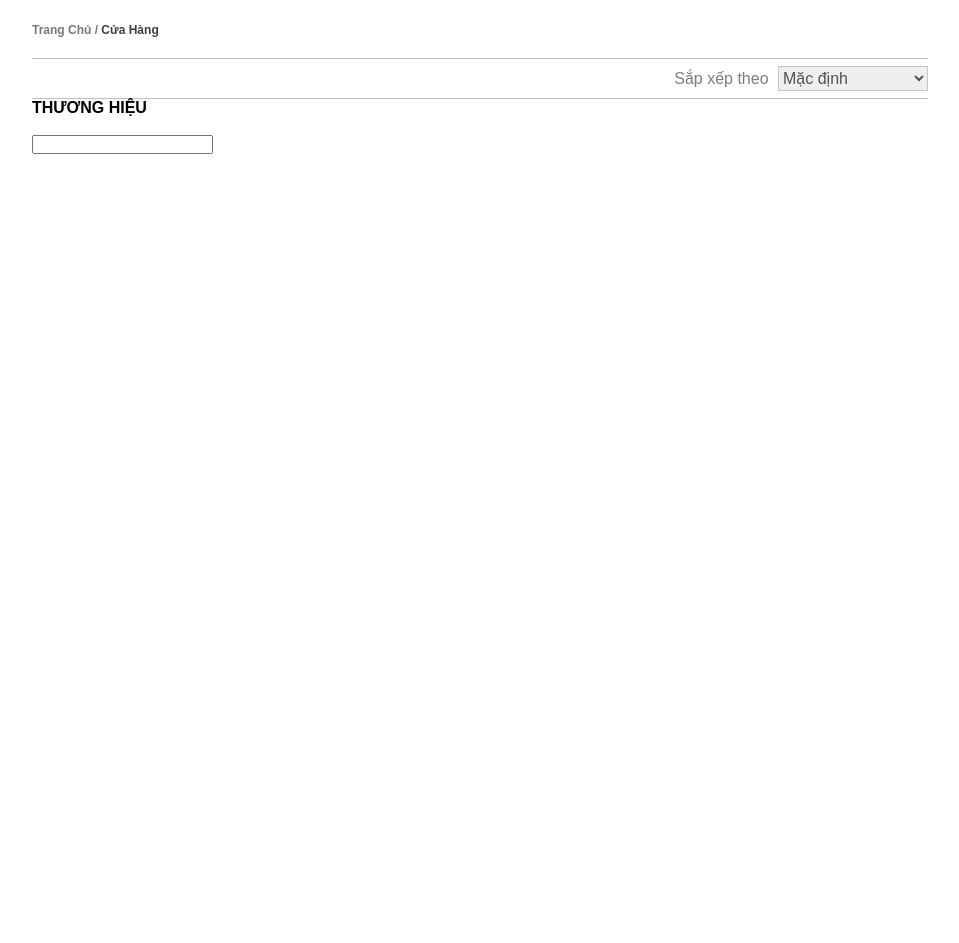
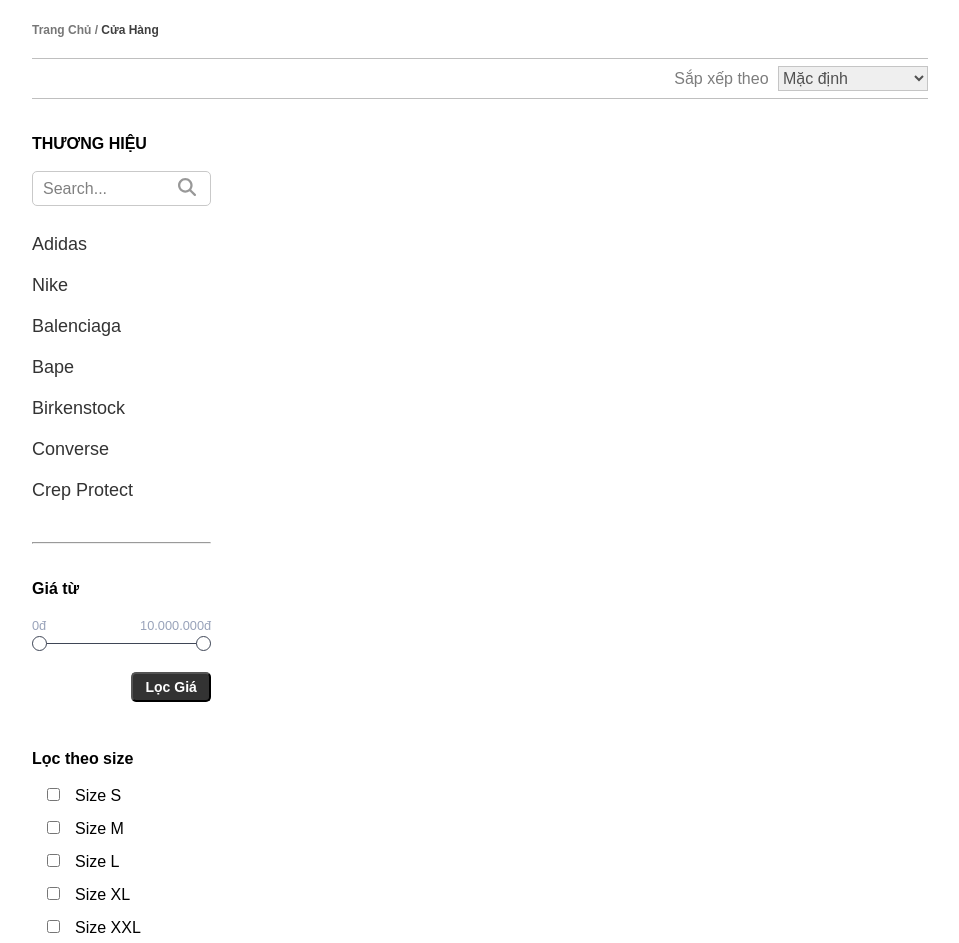
Before and after one commit to HSondev74/website-ban-giay, a PHP site: page /BanGiay/pages/Store.html in a window 1280 px wide. Shown: the whole page, without its empty margins (160-1119 px from the left). Before the commit the page ends 154 px from the top, so only its background shows below. Run offline with PHP 8.4, Linux system fonts and the light colour scheme.

Commit message:
sap xong store

```diff
--- a/css/Store.css
+++ b/css/Store.css
@@ -35,3 +35,256 @@
     /* background-color: rgb(14, 202, 202); */
     width: 80%;
 }
+
+.search-prd {
+    --input-line: #cccccc;
+    --input-text-color: #808080;
+    --input-text-hover-color: transparent;
+    --input-border-color: #c9c9c9;
+    --input-border-hover-color: #999999;
+    --input-bg-color: #ffffff;
+    --search-max-width: 250px;
+    --search-min-width: 150px;
+    --border-radius: 5px;
+    --transition-cubic-bezier: 150ms cubic-bezier(0.4, 0, 0.2, 1);
+}
+
+.search-box-prd {
+    max-width: var(--search-max-width);
+    min-width: var(--search-min-width);
+    height: 35px;
+    border: 1px solid var(--input-border-color);
+    border-radius: var(--border-radius);
+    padding: 5px 15px;
+    background: var(--input-bg-color);
+    transition: var(--transition-cubic-bezier);
+}
+
+.search-box-prd:hover {
+    border-color: var(--input-border-hover-color);
+}
+
+/*Section input*/
+.search-field-prd {
+    position: relative;
+    width: 100%;
+    height: 100%;
+    left: -5px;
+    border: 0;
+}
+
+.input-prd {
+    width: calc(100% - 29px);
+    height: 100%;
+    border: 0;
+    border-color: transparent;
+    font-size: 1rem;
+    padding-right: 0px;
+    color: var(--input-line);
+    background: var(--input-bg-color);
+
+    outline: none;
+}
+
+.input-prd::-webkit-input-placeholder {
+    color: var(--input-text-color);
+}
+
+.input-prd::-moz-input-placeholder {
+    color: var(--input-text-color);
+}
+
+.input-prd::-ms-input-placeholder {
+    color: var(--input-text-color);
+}
+
+.input-prd:focus::-webkit-input-placeholder {
+    color: var(--input-text-hover-color);
+}
+
+.input-prd:focus::-moz-input-placeholder {
+    color: var(--input-text-hover-color);
+}
+
+.input-prd:focus::-ms-input-placeholder {
+    color: var(--input-text-hover-color);
+}
+
+/*Search button*/
+.search-box-icon-prd {
+    width: 45px;
+    height: 35px;
+    position: absolute;
+    top: -6px;
+    right: -21px;
+    background: transparent;
+    border-bottom-right-radius: var(--border-radius);
+    border-top-right-radius: var(--border-radius);
+    transition: var(--transition-cubic-bezier);
+}
+
+.search-box-icon-prd:hover {
+    background: var(--input-border-color);
+}
+
+.btn-icon-content-prd {
+    width: 30px;
+    height: 35px;
+    top: -6px;
+    right: -21px;
+    background: transparent;
+    border: none;
+    cursor: pointer;
+    border-bottom-right-radius: var(--border-radius);
+    border-top-right-radius: var(--border-radius);
+    transition: var(--transition-cubic-bezier);
+    opacity: 0.4;
+}
+
+.btn-icon-content-prd:hover {
+    opacity: 0.8;
+}
+
+.search-icon-prd {
+    width: 18px;
+    height: 20px;
+    position: absolute;
+    top: 7px;
+    right: 15px;
+}
+
+.name-prd {
+    font-size: 18px;
+    height: 300px;
+    overflow-y: scroll;
+}
+.name-prd-ul > li > a {
+    color: #333333;
+}
+.name-prd-ul > li {
+    padding: 10px 0px;
+    cursor: pointer;
+}
+.name-prd-ul > li:hover > a {
+    color: rgb(3, 3, 182);
+}
+
+.card-conteiner-prd {
+    cursor: default;
+    --color-primary: #275efe;
+    --color-headline: #3f4656;
+    --color-text: #99a3ba;
+    width: 100%;
+}
+
+.card-content-prd .slider-prd {
+    display: flex;
+    justify-content: space-between;
+    margin-top: 20px;
+    font-size: 0.8em;
+    color: var(--color-text);
+}
+
+/* Range Slider */
+.input-ranges-prd[type="range"] {
+    width: 100%;
+    height: 30px;
+    overflow: hidden;
+    outline: none;
+}
+
+.input-ranges-prd[type="range"],
+.input-ranges-prd[type="range"]::-webkit-slider-runnable-track,
+.input-ranges-prd[type="range"]::-webkit-slider-thumb {
+    -webkit-appearance: none;
+    background: none;
+}
+
+.input-ranges-prd[type="range"]::-webkit-slider-runnable-track {
+    width: 200px;
+    height: 1px;
+    background: var(--color-headline);
+}
+
+.input-ranges-prd[type="range"]:nth-child(2)::-webkit-slider-runnable-track {
+    background: none;
+}
+
+.input-ranges-prd[type="range"]::-webkit-slider-thumb {
+    position: relative;
+    height: 15px;
+    width: 15px;
+    margin-top: -7px;
+    background: #fff;
+    border: 1px solid var(--color-headline);
+    border-radius: 25px;
+    cursor: pointer;
+    z-index: 1;
+    transition: 0.5s;
+    -webkit-transition: 0.5s;
+    -moz-transition: 0.5s;
+    -ms-transition: 0.5s;
+    -o-transition: 0.5s;
+}
+
+.input-ranges-prd[type="range"]::-webkit-slider-thumb:hover {
+    background: #eaefff;
+    border: 1px solid var(--color-primary);
+    outline: 0.5px solid var(--color-primary);
+}
+
+.input-ranges-prd[type="range"]::-webkit-slider-thumb:active {
+    cursor: grabbing;
+}
+
+.input-ranges-prd[type="range"]:nth-child(1)::-webkit-slider-thumb {
+    z-index: 2;
+}
+
+.rangeslider-prd {
+    font-family: sans-serif;
+    font-size: 14px;
+    position: relative;
+    height: 20px;
+    width: 100%;
+    display: inline-block;
+    margin-top: -5px;
+}
+
+.rangeslider-prd input {
+    position: absolute;
+}
+
+.rangeslider-prd span {
+    position: absolute;
+    margin-top: 20px;
+    left: 0;
+}
+
+.rangeslide-prdr .right-prd {
+    position: relative;
+    float: right;
+    margin-right: -5px;
+}
+
+.btn-prd-price {
+    width: 80px;
+    height: 30px;
+    font-size: 14px;
+    border-radius: 5px;
+    background-color: #333333;
+    color: #fff;
+    font-weight: bold;
+    float: right;
+    margin-top: 20px;
+    cursor: pointer;
+}
+
+.price-search-prd {
+    margin-bottom: 80px;
+}
+
+.size-prd > input {
+    margin: 10px 15px;
+    cursor: pointer;
+}
--- a/pages/Store.html
+++ b/pages/Store.html
@@ -38,11 +38,121 @@
             </div>
             <div class="show-product">
                 <div class="in4-prd">
+                    <br />
+                    <br />
                     <h4>THƯƠNG HIỆU</h4>
                     <br />
-                    <input type="search" />
+                    <div class="search-prd">
+                        <div class="search-box-prd">
+                            <div class="search-field-prd">
+                                <input
+                                    placeholder="Search..."
+                                    class="input-prd"
+                                    type="text"
+                                />
+                                <div class="search-box-icon-prd">
+                                    <button class="btn-icon-content-prd">
+                                        <i class="search-icon-prd">
+                                            <svg
+                                                xmlns="://www.w3.org/2000/svg"
+                                                version="1.1"
+                                                viewBox="0 0 512 512"
+                                            >
+                                                <path
+                                                    d="M416 208c0 45.9-14.9 88.3-40 122.7L502.6 457.4c12.5 12.5 12.5 32.8 0 45.3s-32.8 12.5-45.3 0L330.7 376c-34.4 25.2-76.8 40-122.7 40C93.1 416 0 322.9 0 208S93.1 0 208 0S416 93.1 416 208zM208 352a144 144 0 1 0 0-288 144 144 0 1 0 0 288z"
+                                                    fill="#"
+                                                ></path>
+                                            </svg>
+                                        </i>
+                                    </button>
+                                </div>
+                            </div>
+                        </div>
+                    </div>
+                    <br />
+                    <div class="name-prd">
+                        <ul class="name-prd-ul">
+                            <li><a href="">Adidas</a></li>
+                            <li><a href="">Nike</a></li>
+                            <li><a href="">Balenciaga</a></li>
+                            <li><a href="">Bape</a></li>
+                            <li><a href="">Birkenstock</a></li>
+                            <li><a href="">Converse</a></li>
+                            <li><a href="">Crep Protect</a></li>
+                            <li><a href="">Jordan Brand</a></li>
+                            <li><a href="">MLB</a></li>
+                            <li><a href="">New Balance</a></li>
+                        </ul>
+                    </div>
+                    <br />
+                    <hr />
+                    <div class="price-search-prd">
+                        <br />
+                        <br />
+                        <h4>Giá từ</h4>
+                        <div class="card-conteiner-prd">
+                            <div class="card-content-prd">
+                                <div
+                                    data-range="#third"
+                                    data-value-1="#second"
+                                    data-value-0="#first"
+                                    class="slider-prd"
+                                >
+                                    <label class="label-min-value-prd"
+                                        >0đ</label
+                                    >
+                                    <label class="label-max-value-prd"
+                                        >10.000.000đ</label
+                                    >
+                                </div>
+                                <div class="rangeslider-prd">
+                                    <input
+                                        class="min input-ranges-prd"
+                                        name="range_1"
+                                        type="range"
+                                        min="0"
+                                        max="5000000"
+                                        value="0"
+                                    />
+                                    <input
+                                        class="max input-ranges-prd"
+                                        name="range_1"
+                                        type="range"
+                                        min="5000000"
+                                        max="10000000"
+                                        value="10000000"
+                                    />
+                                </div>
+                            </div>
+                            <input
+                                type="submit"
+                                value="Lọc Giá"
+                                class="btn-prd-price"
+                            />
+                        </div>
+                    </div>
+                    <br />
+                    <!-- <hr /> -->
+                    <div class="size-prd">
+                        <h4 style="margin-bottom: 10px">Lọc theo size</h4>
+                        <input type="checkbox" /><label for="scales"
+                            >Size S</label
+                        ><br />
+                        <input type="checkbox" /><label for="scales"
+                            >Size M</label
+                        ><br />
+                        <input type="checkbox" /><label for="scales"
+                            >Size L</label
+                        ><br />
+                        <input type="checkbox" /><label for="scales"
+                            >Size XL</label
+                        ><br />
+                        <input type="checkbox" /><label for="scales"
+                            >Size XXL</label
+                        >
+                    </div>
                 </div>
-                <div class="in4-items"></div>
+                <div class="in4-items-prd"></div>
             </div>
         </div>
     </body>
```
